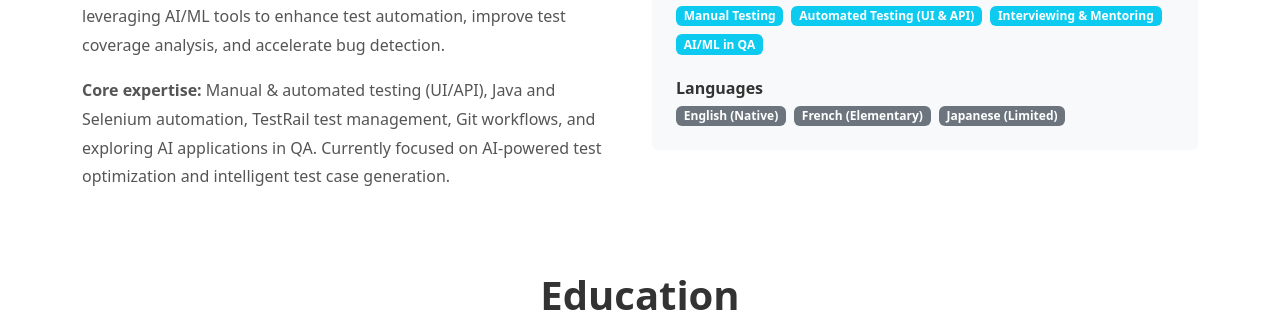
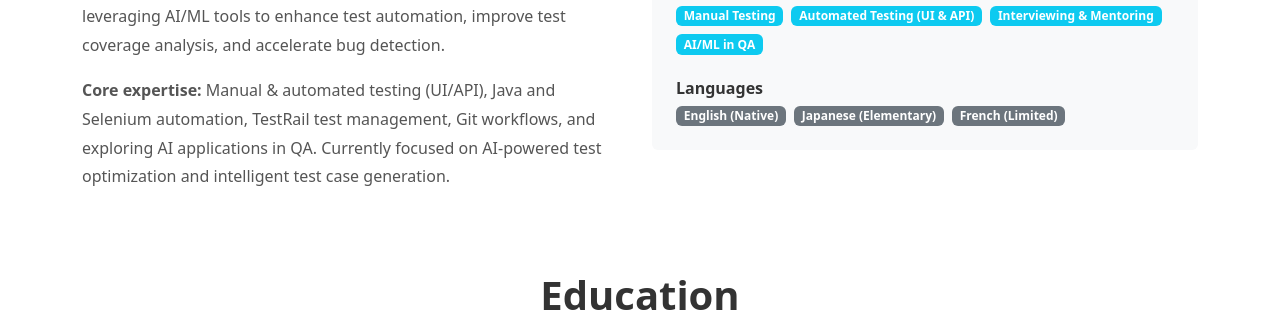
Before and after one commit to Ninjinkai/ninjinkai.github.io, a Jekyll site: the page built from index.md, in a window 1280 px wide and 900 px high, scrolled down 2653 px. Shown: the part 153-465 px from the top of the window. Built offline with Jekyll 4.4.1, drawn with Linux system fonts in a browser that asks for light colours.

Commit message:
Update language proficiency: swap Japanese and French

```diff
--- a/_includes/about.html
+++ b/_includes/about.html
@@ -30,8 +30,8 @@
                     <h6 class="fw-semibold mb-2">Languages</h6>
                     <div class="d-flex flex-wrap gap-2">
                         <span class="badge bg-secondary">English (Native)</span>
-                        <span class="badge bg-secondary">French (Elementary)</span>
-                        <span class="badge bg-secondary">Japanese (Limited)</span>
+                        <span class="badge bg-secondary">Japanese (Elementary)</span>
+                        <span class="badge bg-secondary">French (Limited)</span>
                     </div>
                 </div>
             </div>
```
